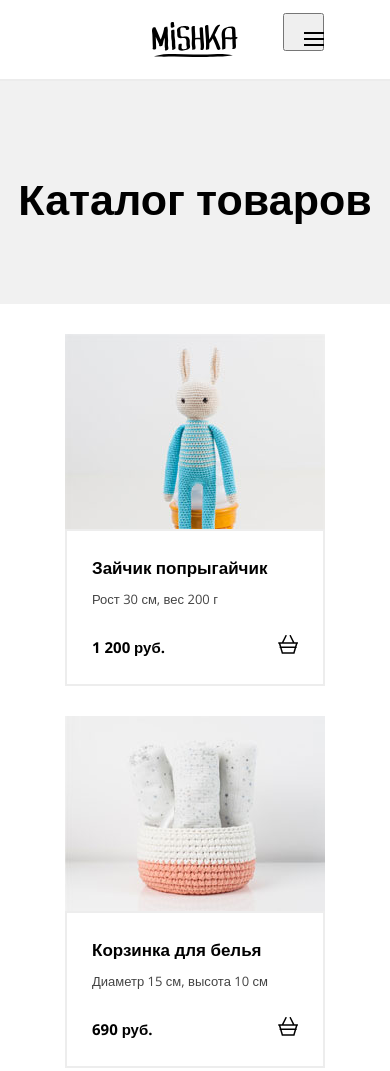
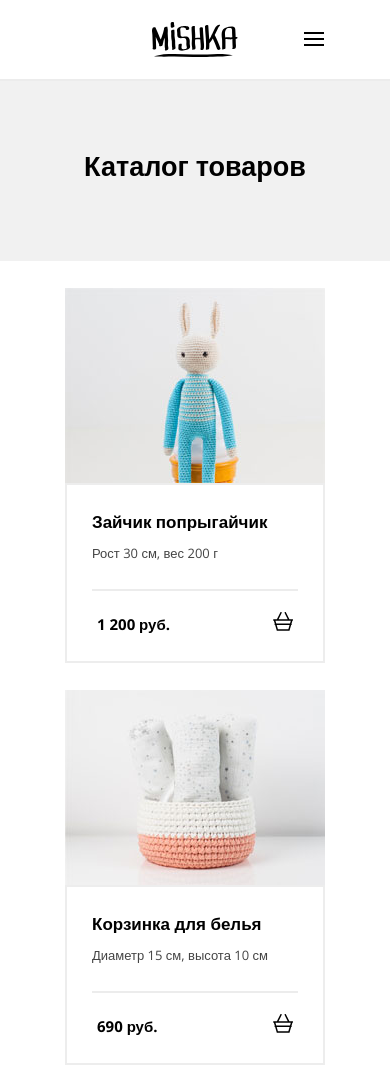
Before and after one commit to kildyashovD/386471-mishka, a website: page source/catalog.html in a window 390 px wide. Shown: the top 1071 px of the page. Drawn offline with nearby package versions, Linux system fonts and the light colour scheme; files that its build step writes are made by us from their sources.

Commit message:
Исправляет отступы на catalog.html моб

```diff
--- a/source/less/blocks/main-nav.less
+++ b/source/less/blocks/main-nav.less
@@ -12,6 +12,9 @@
   right: 31px;
 
   z-index: 2;
+
+  border: none;
+  background-color: transparent;
 
   &::before {
     content: "";
--- a/source/less/blocks/product-catalog.less
+++ b/source/less/blocks/product-catalog.less
@@ -12,10 +12,10 @@
 
 .product-catalog__heading {
   margin: 0;
-  padding: 93px 0 80px 0;
+  padding: 70px 0 80px 0;
 
-  font-size: 43px;
-  line-height: 50px;
+  font-size: 27px;
+  line-height: 30px;
   text-align: center;
 
   &--bg-gray {
@@ -24,7 +24,7 @@
 }
 
 .product-catalog__item {
-  margin-top: 30px;
+  margin-top: 27px;
   padding: 0 30px;
 }
 
--- a/source/less/blocks/product.less
+++ b/source/less/blocks/product.less
@@ -10,6 +10,14 @@
 
   &--border-gray {
     border: 2px solid rgb(237, 237, 237);
+  }
+}
+
+.product__content-item {
+  &:last-child {
+    padding: 0 5px;
+    padding-top: 21px;
+    border-top: 2px solid rgb(236, 236, 236);
   }
 }
 
```
